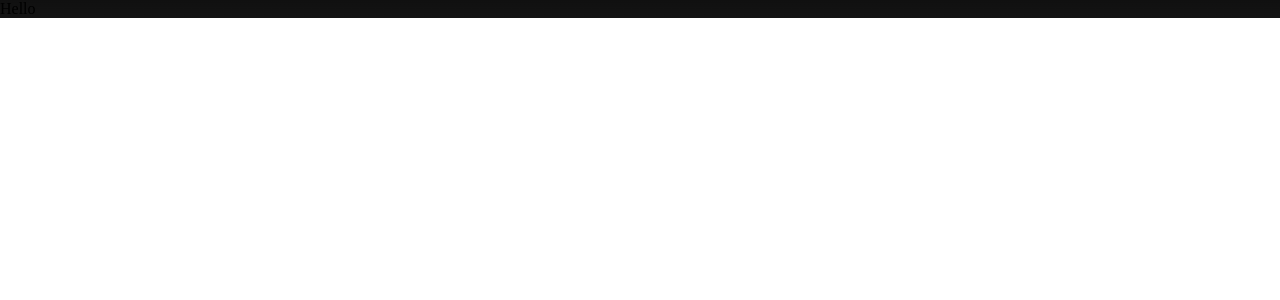
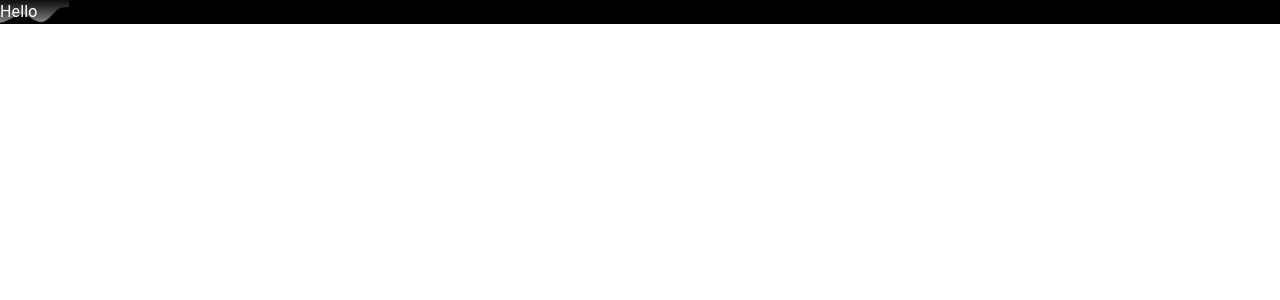
Before and after one commit to KorlapuDev/Devfolio, a React (Vite) app: page / in a window 1280 px wide. Shown: the top 300 px of the page. Built offline with nearby package versions, Linux system fonts and the light colour scheme; a web font is replaced by a local one.

Commit message:
Basic configrations

```diff
--- a/src/App.jsx
+++ b/src/App.jsx
@@ -2,14 +2,17 @@ import "./App.css";
 import MainLayout from "./layout/mainLayout";
 import HeroSection from "./sections/HeroSection";
 import { Routes, Route } from "react-router-dom";
+import { DarkModeProvider, useDarkMode } from "./context/DarkModeContext";
 
 function App() {
   return (
-    <MainLayout>
-      <Routes>
-        <Route path="/" element={<HeroSection />} />
-      </Routes>
-    </MainLayout>
+    <DarkModeProvider>
+      <MainLayout>
+        <Routes>
+          <Route path="/" element={<HeroSection />} />
+        </Routes>
+      </MainLayout>
+    </DarkModeProvider>
   );
 }
 
--- /dev/null
+++ b/src/context/DarkModeContext.jsx
@@ -0,0 +1,20 @@
+import React, { createContext, useState, useContext } from "react";
+
+const DarkModeContext = createContext({
+  isDarkMode: false,
+  toggleDarkMode: () => {},
+});
+
+export const useDarkMode = () => useContext(DarkModeContext);
+export const DarkModeProvider = ({ children }) => {
+  const [isDarkMode, setIsDarkMode] = useState(false);
+  const toggleDarkMode = () => {
+    setIsDarkMode(!isDarkMode);
+  };
+
+  return (
+    <DarkModeContext.Provider value={{ isDarkMode, toggleDarkMode }}>
+      {children}
+    </DarkModeContext.Provider>
+  );
+};
--- a/src/sections/HeroSection.jsx
+++ b/src/sections/HeroSection.jsx
@@ -1,13 +1,17 @@
-import { Box } from "@mui/material";
+import { Box, Typography } from "@mui/material";
 import React from "react";
 
 const HeroSection = () => {
   return (
     <Box
       bgcolor="black"
-      sx={{ backgroundImage: `url('/wavesandcruves/waveheroSection.png')` }}
+      sx={{
+        backgroundImage: `url('/wavesandcruves/waveheroSection.png')`,
+        backgroundRepeat: "no-repeat",
+        backgroundSize: "contain",
+      }}
     >
-      Hello
+      <Typography color="white">Hello</Typography>
     </Box>
   );
 };
```
Also changed, not shown: src/Components/Navbar/Navbar.jsx (added, +7 -0 lines).
